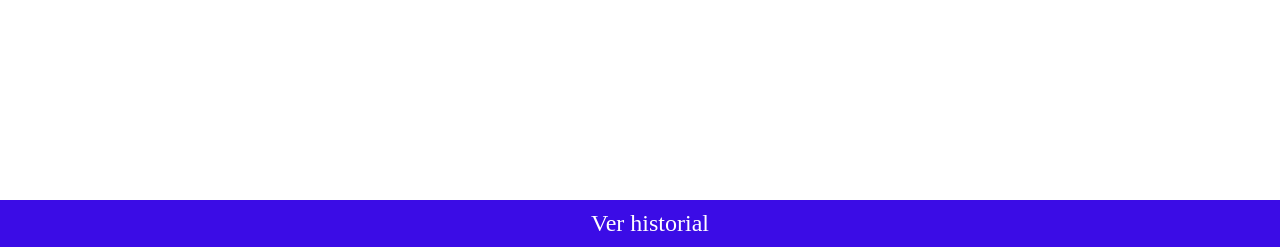
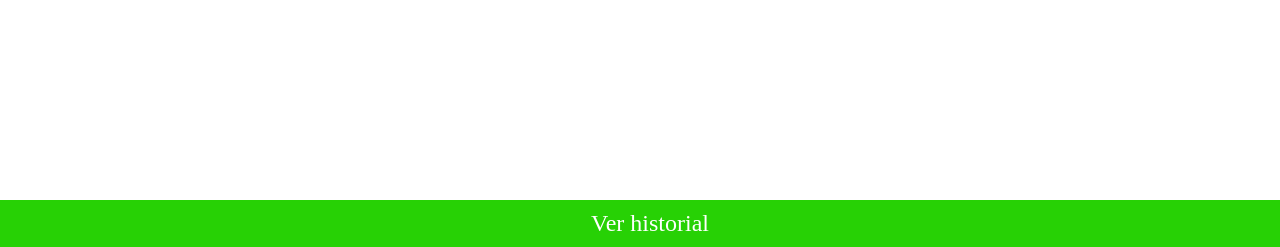
Before and after one commit to nuviobco/Jaguar_Chat, a Flask app: page / in a window 1280 px wide. Shown: the part 553-800 px from the top of the page. Run offline with Flask 2, Linux system fonts and the light colour scheme; the visitor is signed in with stand-in values (Sample User, id 1); parts of the project's set-up code (start-up, migrations or seed data) failed here and were passed over.

Commit message:
Update index.html

```diff
--- a/templates/index.html
+++ b/templates/index.html
@@ -130,7 +130,7 @@
             left: 0;
             width: 100%;
             text-align: center;
-            background-color: #3b0ce6;
+            background-color: #27d105;
             padding: 10px;
         }
 
```
